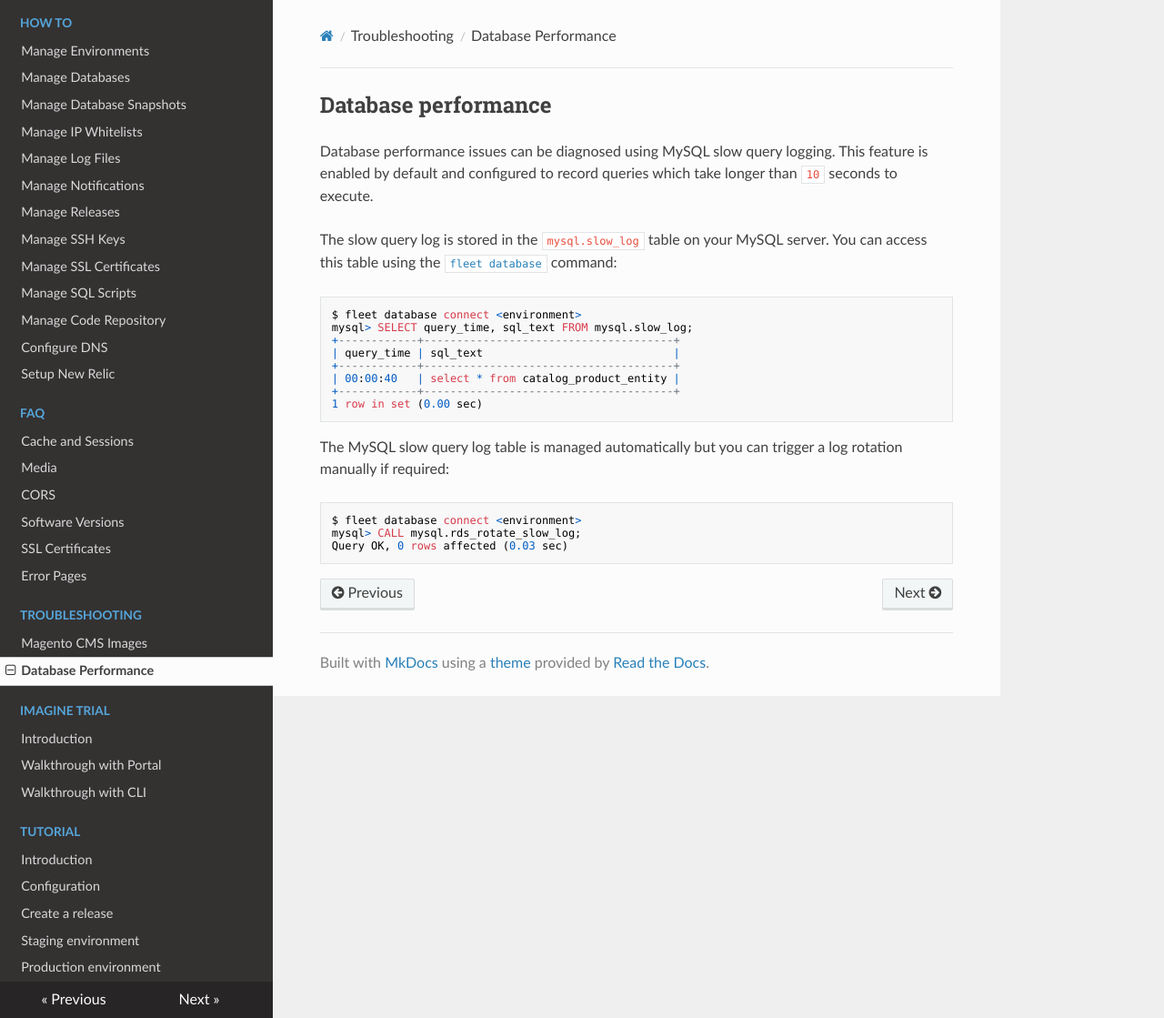
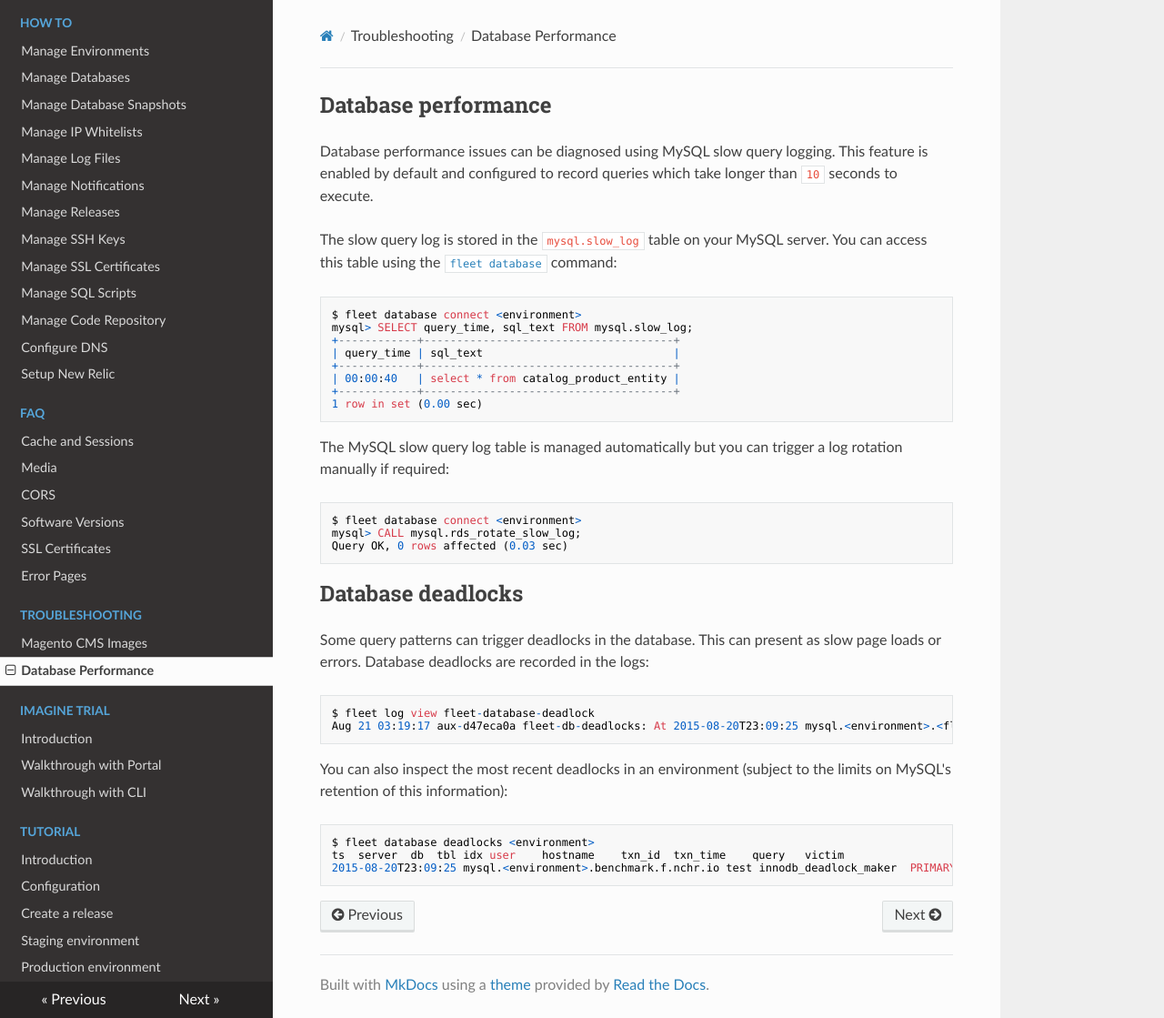
Before and after one commit to anchor/fleet-magento-docs, an MkDocs documentation site: the page built from docs/troubleshooting/database.md, in a window 1280 px wide and 1119 px high. Shown: the whole window at 91% size. Built offline with MkDocs 1.6.1, drawn with Linux system fonts in a browser that asks for light colours; nearby versions of some CDN libraries; old or Windows-style settings are respelled for this version of MkDocs.

Commit message:
Add DB deadlocks to troubleshooting

````diff
--- a/docs/troubleshooting/database.md
+++ b/docs/troubleshooting/database.md
@@ -28,3 +28,24 @@ $ fleet database connect <environment>
 mysql> CALL mysql.rds_rotate_slow_log;
 Query OK, 0 rows affected (0.03 sec)
 ```
+
+Database deadlocks
+------------------
+
+Some query patterns can trigger deadlocks in the database. This can
+present as slow page loads or errors. Database deadlocks are recorded
+in the logs:
+
+```
+$ fleet log view fleet-database-deadlock
+Aug 21 03:19:17 aux-d47eca0a fleet-db-deadlocks: At 2015-08-20T23:09:25 mysql.<environment>.<fleet>.f.nchr.io deadlocked on magento.catalog (index: PRIMARY, user: master): update catalog set price = 10000;
+```
+
+You can also inspect the most recent deadlocks in an environment
+(subject to the limits on MySQL's retention of this information):
+
+```
+$ fleet database deadlocks <environment>
+ts	server	db	tbl	idx	user	hostname	txn_id	txn_time	query	victim
+2015-08-20T23:09:25	mysql.<environment>.benchmark.f.nchr.io	test innodb_deadlock_maker	PRIMARY	master		0	24	UPDATE catalog SET price = 10000; 0
+```
````
